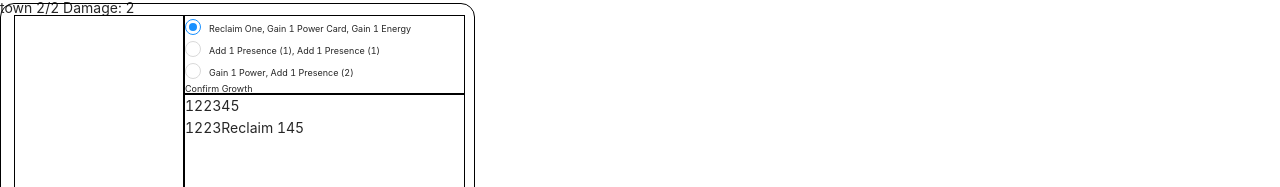
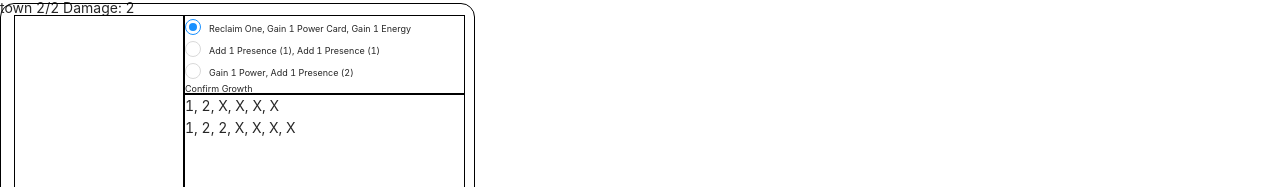
Before and after one commit to InkblotBear/spirit-island, a React (Create React App) app: page / in a window 1280 px wide. Shown: the part 357-544 px from the top of the page. Built offline with nearby package versions, Linux system fonts and the light colour scheme.

Commit message:
Presence Track Rendering Logic

```diff
--- a/src/SpiritBoard/index.tsx
+++ b/src/SpiritBoard/index.tsx
@@ -112,16 +112,39 @@ const Presence: React.FC = () => {
   const presenceTrackEnergyString = ["1", "2", "2", "3", "4", "5"];
   const presenceTrackPlaysString = ["1", "2", "2", "3", "Reclaim 1", "4", "5"];
   // NEEDED: Increment Presence Track (Click leftmost inactive presence), Display Active Presence
+  const energyIndex = 2;
+  const playIndex = 3;
+
   return (
     <div className="SpiritBoardPresenceTrack">
       <div>
-        {presenceTrackEnergyString.map((energyPresence) => {
-          return <span>{energyPresence}</span>;
+        {presenceTrackEnergyString.map((energyPresence, index) => {
+          let renderPresence = "";
+          if (index < energyIndex) {
+            renderPresence += energyPresence;
+          } else {
+            renderPresence += "X";
+          }
+
+          if (index < presenceTrackEnergyString.length - 1) {
+            renderPresence += ", ";
+          }
+          return <span>{renderPresence}</span>;
         })}
       </div>
       <div>
-        {presenceTrackPlaysString.map((playPresence) => {
-          return <span>{playPresence}</span>;
+        {presenceTrackPlaysString.map((playPresence, index) => {
+          let renderPresence = "";
+          if (index < playIndex) {
+            renderPresence += playPresence;
+          } else {
+            renderPresence += "X";
+          }
+
+          if (index < presenceTrackPlaysString.length - 1) {
+            renderPresence += ", ";
+          }
+          return <span>{renderPresence}</span>;
         })}
       </div>
     </div>
```
